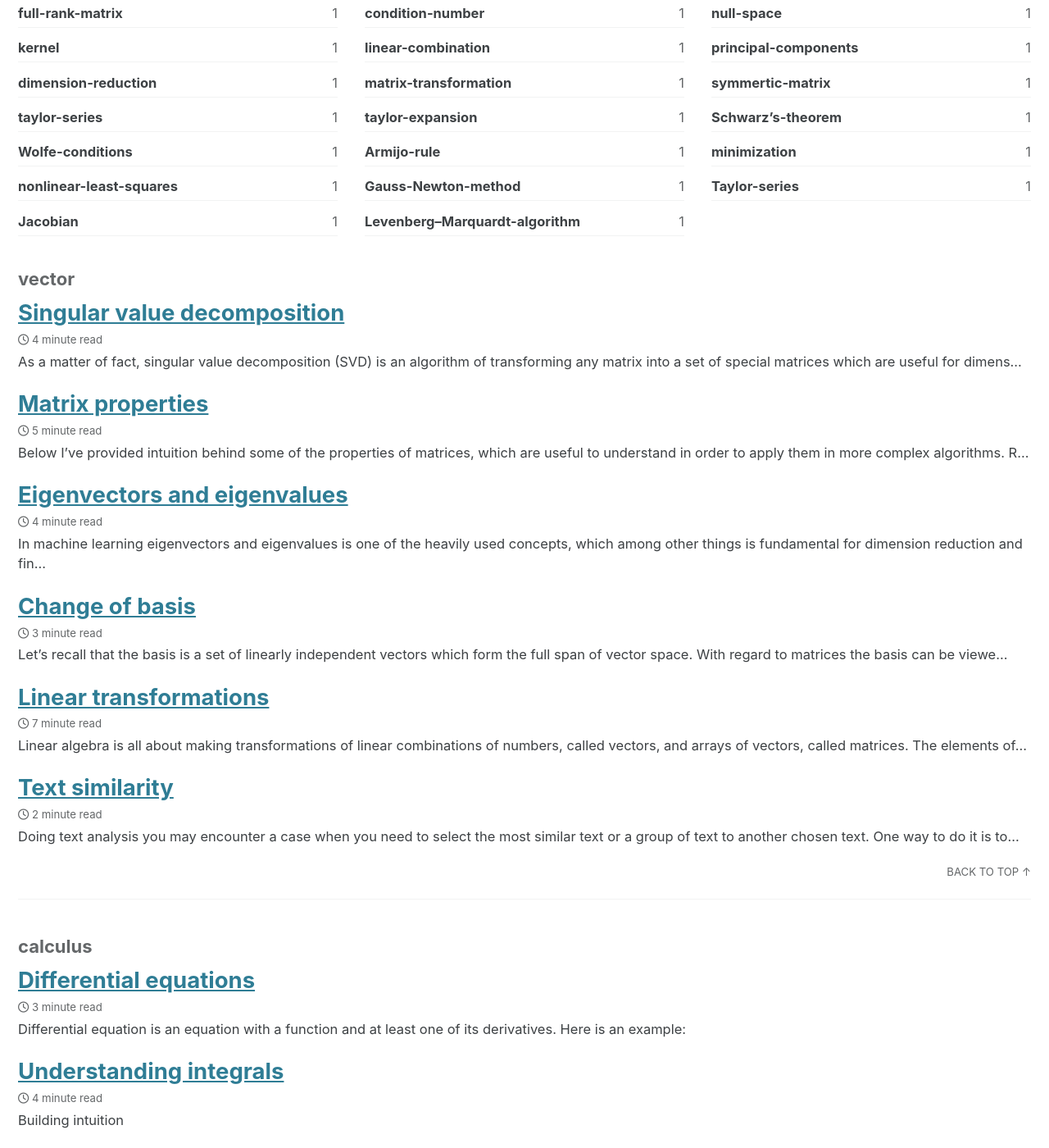
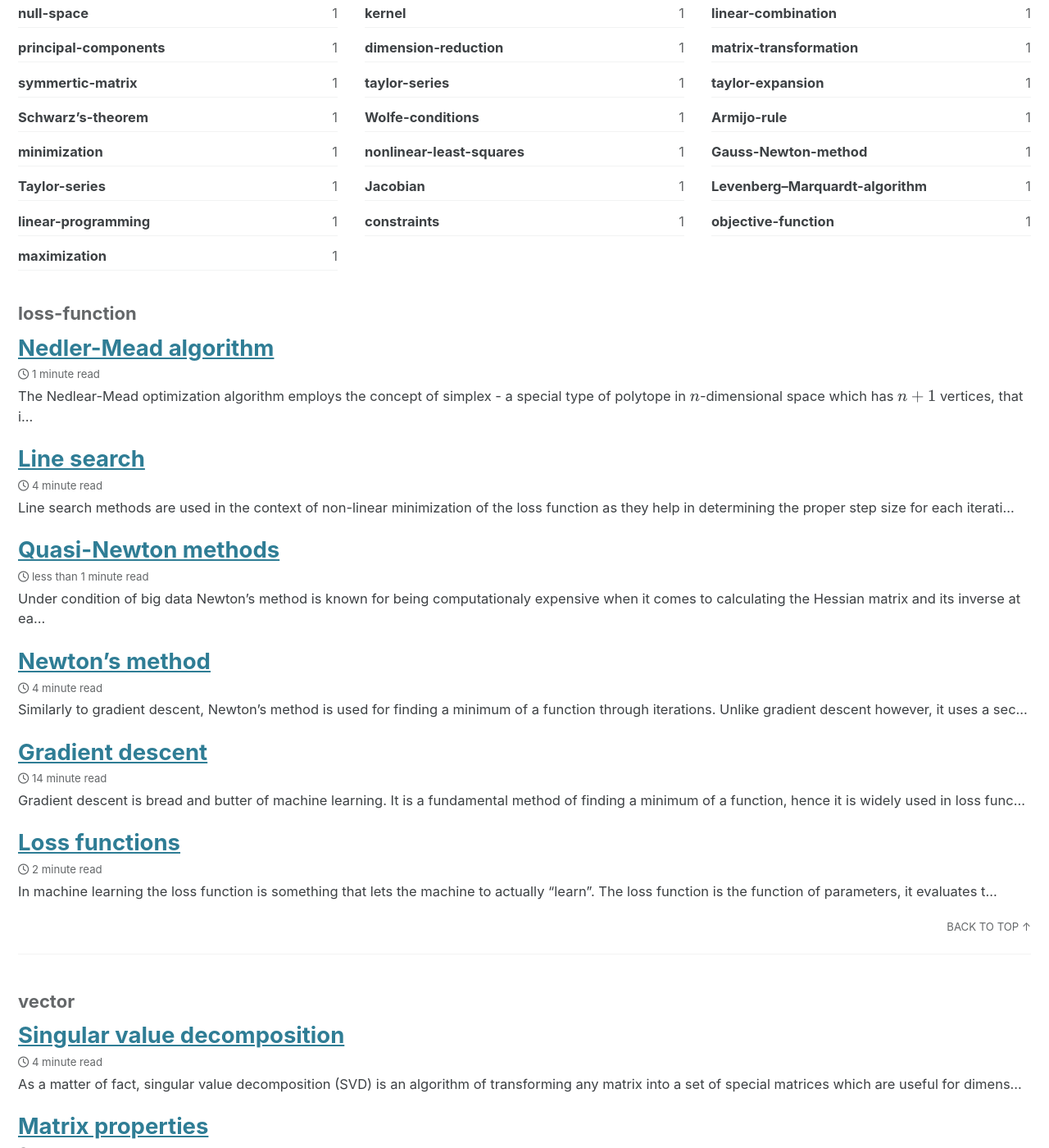
Before and after one commit to vzahorui/vzahorui.github.io, a Jekyll site: the page built from _pages/tag-archive.md, in a window 1280 px wide and 1400 px high, scrolled down 1995 px. Shown: the whole window at 82% size. Built offline with Jekyll 4.4.1, drawn with Linux system fonts in a browser that asks for light colours; cached includes are drawn as plain includes; nearby versions of some CDN libraries; formulas are drawn with MathJax 3; some of the changed text lies outside the part shown.

Commit message:
added Nedler-Mead method

```diff
--- a/_posts/2019-09-07-simplex-method.md
+++ b/_posts/2019-09-07-simplex-method.md
@@ -3,11 +3,15 @@ layout: single
 title: "Simplex method"
 description: Here I am going to explain how simplex method can be used in optimization problems
 category: "Optimization"
-tags: simplex-method optimization linear-programming
-date: 2019-09-07
+tags: linear-programming constraints simplex objective-function maximization
+date: 2020-08-29
 ---
 
-Linear programming aims at finding the best outcome of mathematical problem provided constraints.
+Linear programming aims at finding the best outcome of mathematical problems provided constraints. The requirements for the linear programming problems are divided into two groups - constraints and the objective function, and can be represented as linear relationships. Simplex method is one common algorithm for solving linear programming and this article describes the mechanics of it.
+
+In geometry, a simplex is a special type of polytope in $n$-dimensional space which has $n+1$ vertices, that is the points where lines meet. For example, in 2-dimensional space a simplex will assume the form a triangle, and in 3-dimensional space it will become a tetrahedron.
+
+The simplex method employs the idea of simplex by projecting the whole subspace of all possible solutions onto a polytope. The shape of this polytope is defined by the constraints of the problem, and the optimal solution is found at some specific vertex.
 
 Suppose the company is engaged in manufacturing of black, milk and white chocolate. Each product is sold by its own price and is made by three ingredients: cocoa, milk and sugar. The company has only limited supply of ingredients and thus is bound by certain restrictions.<br>
 Let’s define black, milk and white chocolate as $x_1$, $x_2$ and $x_3$ and ingredients as $a$, $b$ and $c$. Bearing in mind that each type of chocolate requires different amount of ingredients for manufacturing, we can write down a system of equations which represents restrictions due to the limited ingredients supply.
--- /dev/null
+++ b/_posts/2020-08-26-nedler-mead-algorithm.md
@@ -0,0 +1,18 @@
+---
+layout: single
+title: "Nedler-Mead algorithm"
+description: "Explaining Nedler-Mead algorithm for optimization"
+category: "Optimization"
+tags: nonlinear-regression loss-function simplex
+date: 2020-08-31
+---
+
+The Nedlear-Mead optimization algorithm employs the concept of simplex - a special type of polytope in $n$-dimensional space which has $n+1$ vertices, that is the points where lines meet. For example, in 2-dimensional space a simplex will assume the form a triangle, and in 3-dimensional space it will become a tetrahedron.
+
+According to the algorithm, dimensions represent variables of a function which has to be optimized. By taking $n+1$ guesses of parameters we obtain points in an $n$-dimensional space, which can be viewed as the vertices of a simplex. The best set of parameters is found by iterative reduction (and stretching) of the space which is spanned by the vertices of the simplex. Below is an example of how the space might be reduced during several iterations if we have two variables and a function which has to be minimized.
+
+![](/assets/images/optimization/nedler_mead_example.png){: .align-center}
+
+Points $A$, $B$ and $C$ are the initial set of guesses. The function is evaluated for each guess - on the chart we see its values in the parentheses. The algorithm starts off by selecting a point of the worst guess (in our case point $A$) and shifting it towards the opposite side of the simplex. At first its reflection over the line $BC$ at point $R$ is evaluated. In our case the new point is not better than the old one so we contract the simplex by moving both points $A$ and $R$ towards $BC$ by half of the distance, and evaluate the function at them as well. We observe that at point $D$ the function has smaller value than at point $L$ so we select it as the replacement of the original point $A$. If we had reached the best value at point $R$ we would have decided to stretch the simplex further in that direction by moving point $R$ even farther away from $BC$ - perhaps the function would have produced even smaller values in that area. In addition, if neither $L$ nor $D$ would produce the desired improvement we could also contract the simplex by shifting all points towards the point of the best available fit.
+
+In the next iteration the simplex is further reduced by moving point $C$ towards its center and producing a new point $E$. The algorithm goes on until some stopping criterion is reached.
```
Also changed, not shown: assets/images/optimization/nedler_mead_example.png (added), 2 other files.
